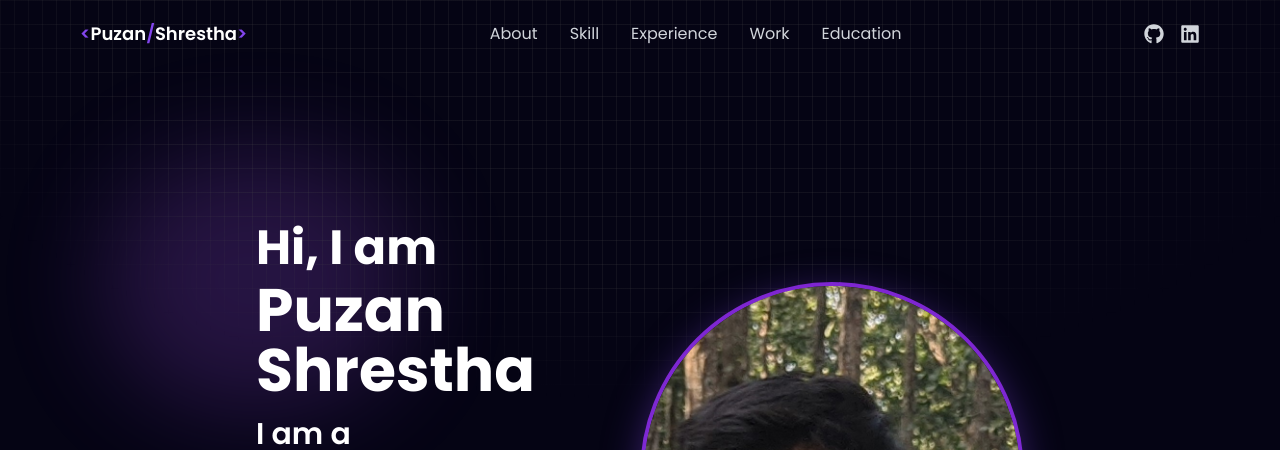
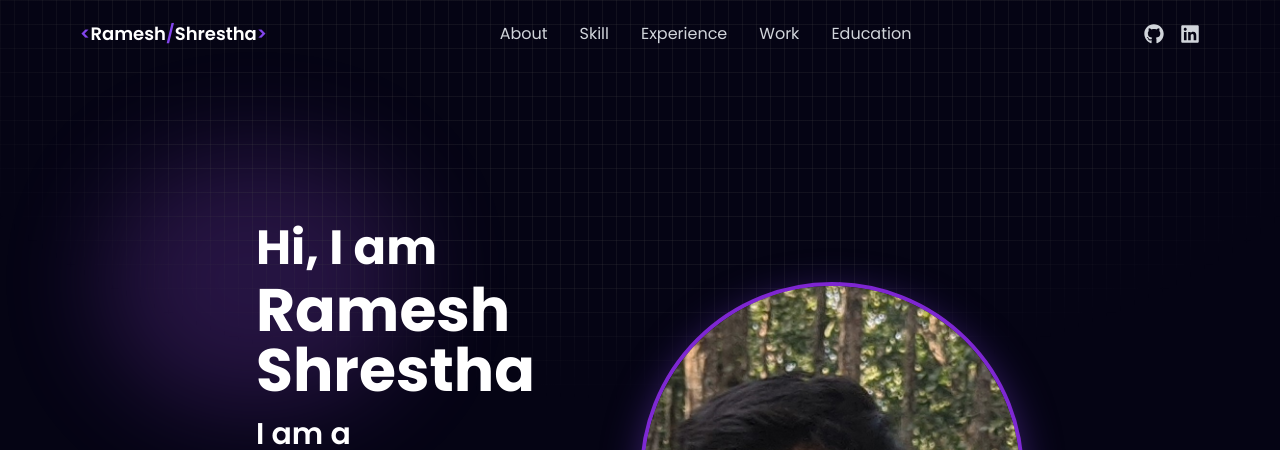
Before and after one commit to Ramesh-stha/NewProjectPortfolio, a React (Vite) app: page / in a window 1280 px wide. Shown: the top 450 px of the page. Built offline with nearby package versions, Linux system fonts and the light colour scheme.

Commit message:
Adding my name

```diff
--- a/src/components/About/About.jsx
+++ b/src/components/About/About.jsx
@@ -19,7 +19,7 @@ const About = () => {
 
           {/* Name */}
           <h2 className="text-4xl sm:text-5xl md:text-6xl font-bold text-white mb-4 leading-tight">
-            Puzan Shrestha
+            Ramesh Shrestha
           </h2>
 
           {/*skill heading with typing animaion*/}
--- a/src/components/navbar/Navbar.jsx
+++ b/src/components/navbar/Navbar.jsx
@@ -50,7 +50,7 @@ const Navbar = () => {
         {/* Logo and Brand Name */}
         <div className="text-lg font-semibold cursor-pointer">
           <span className="text-[#8245ec]">&lt;</span>
-          <span className="text-white">Puzan</span>
+          <span className="text-white">Ramesh</span>
           <span className="text-[#8245ec]">/</span>
           <span className="text-white">Shrestha</span>
           <span className="text-[#8245ec]">&gt;</span>
```
